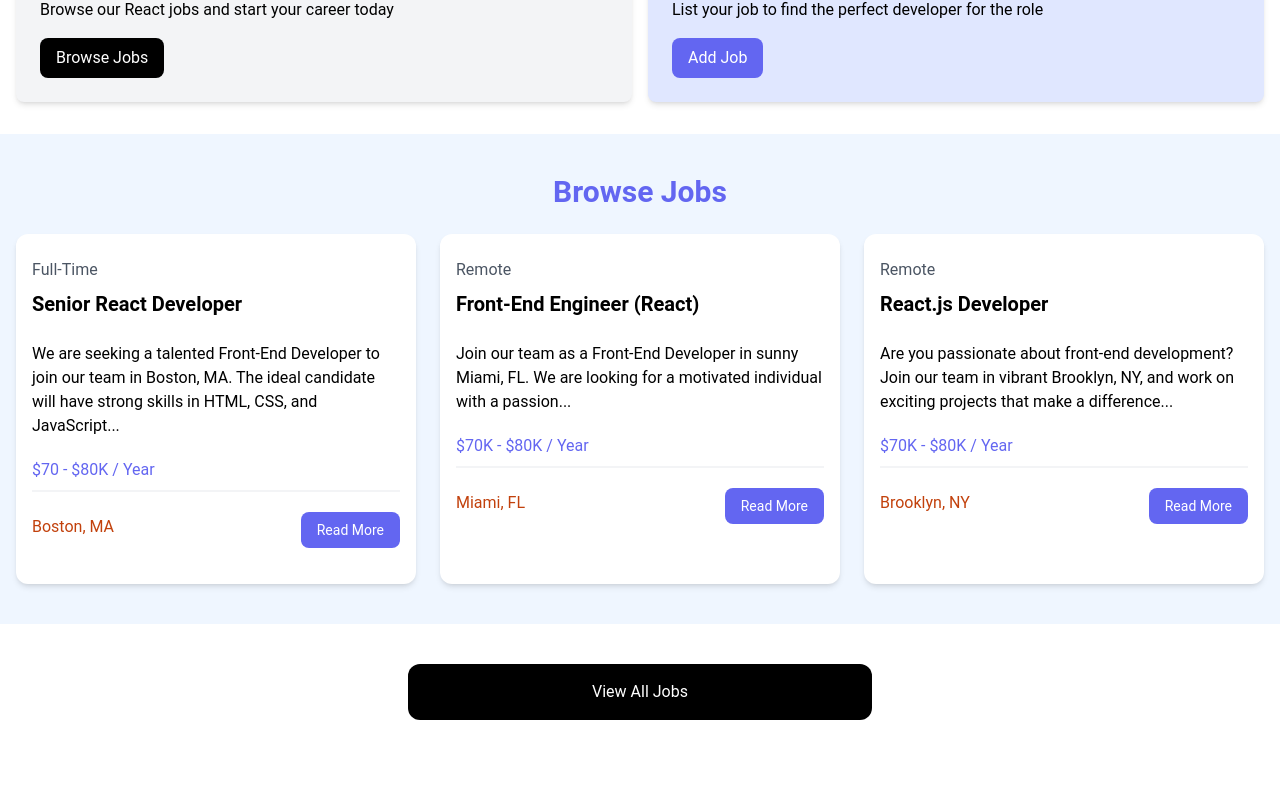
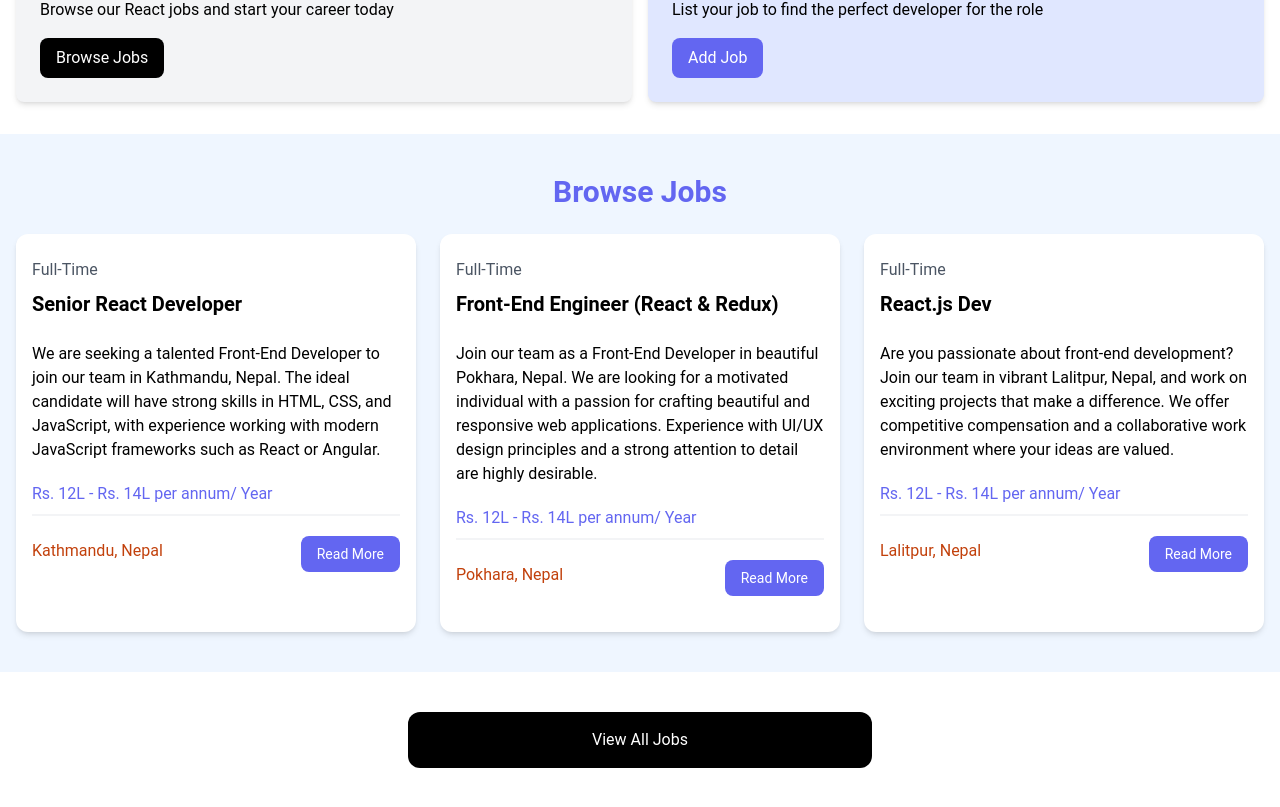
Before and after one commit to salindhakal/Job-Peek, a React (Vite) app: page / in a window 1280 px wide. Shown: the part 475-1282 px from the top of the page. Before the commit the page ends 1235 px from the top, so only its background shows below. Built offline with nearby package versions, Linux system fonts and the light colour scheme.

Commit message:
finalized components

```diff
--- a/src/App.jsx
+++ b/src/App.jsx
@@ -2,6 +2,7 @@
 import Hero from "./Components/Hero";
 import Homecards from "./Components/Homecards";
 import JobListings from "./Components/JobListings";
+import ViewAllJobs from "./Components/ViewAllJobs";
 
 const App = () => {
   return (
@@ -14,15 +15,7 @@
       />
       <Homecards />
       <JobListings />
-
-      <section className="m-auto max-w-lg my-10 px-6">
-        <a
-          href="jobs.html"
-          className="block bg-black text-white text-center py-4 px-6 rounded-xl hover:bg-gray-700"
-        >
-          View All Jobs
-        </a>
-      </section>
+      <ViewAllJobs />
     </>
   );
 };
--- /dev/null
+++ b/src/Components/JobListing.jsx
@@ -0,0 +1,33 @@
+const JobListing = ({ job }) => {
+  return (
+    <div className="bg-white rounded-xl shadow-md relative">
+      <div className="p-4">
+        <div className="mb-6">
+          <div className="text-gray-600 my-2">{job.type}</div>
+          <h3 className="text-xl font-bold">{job.title}</h3>
+        </div>
+
+        <div className="mb-5">{job.description}</div>
+
+        <h3 className="text-indigo-500 mb-2">{job.salary}/ Year</h3>
+
+        <div className="border border-gray-100 mb-5"></div>
+
+        <div className="flex flex-col lg:flex-row justify-between mb-4">
+          <div className="text-orange-700 mb-3">
+            <i className="fa-solid fa-location-dot text-lg"></i>
+            {job.location}
+          </div>
+          <a
+            href={`/job/${job.id}`}
+            className="h-[36px] bg-indigo-500 hover:bg-indigo-600 text-white px-4 py-2 rounded-lg text-center text-sm"
+          >
+            Read More
+          </a>
+        </div>
+      </div>
+    </div>
+  );
+};
+
+export default JobListing;
--- a/src/Components/JobListings.jsx
+++ b/src/Components/JobListings.jsx
@@ -1,5 +1,7 @@
 import jobs from "../jobs.json";
+import JobListing from "./JobListing";
 
+const recentJobs = jobs.slice(0, 3);
 const JobListings = () => {
   return (
     <section className="bg-blue-50 px-4 py-10">
@@ -8,103 +10,9 @@
           Browse Jobs
         </h2>
         <div className="grid grid-cols-1 md:grid-cols-3 gap-6">
-          {/* <!-- Job Listing 1 --> */}
-          <div className="bg-white rounded-xl shadow-md relative">
-            <div className="p-4">
-              <div className="mb-6">
-                <div className="text-gray-600 my-2">Full-Time</div>
-                <h3 className="text-xl font-bold">Senior React Developer</h3>
-              </div>
-
-              <div className="mb-5">
-                We are seeking a talented Front-End Developer to join our team
-                in Boston, MA. The ideal candidate will have strong skills in
-                HTML, CSS, and JavaScript...
-              </div>
-
-              <h3 className="text-indigo-500 mb-2">$70 - $80K / Year</h3>
-
-              <div className="border border-gray-100 mb-5"></div>
-
-              <div className="flex flex-col lg:flex-row justify-between mb-4">
-                <div className="text-orange-700 mb-3">
-                  <i className="fa-solid fa-location-dot text-lg"></i>
-                  Boston, MA
-                </div>
-                <a
-                  href="job.html"
-                  className="h-[36px] bg-indigo-500 hover:bg-indigo-600 text-white px-4 py-2 rounded-lg text-center text-sm"
-                >
-                  Read More
-                </a>
-              </div>
-            </div>
-          </div>
-          {/* <!-- Job Listing 2 --> */}
-          <div className="bg-white rounded-xl shadow-md relative">
-            <div className="p-4">
-              <div className="mb-6">
-                <div className="text-gray-600 my-2">Remote</div>
-                <h3 className="text-xl font-bold">
-                  Front-End Engineer (React)
-                </h3>
-              </div>
-
-              <div className="mb-5">
-                Join our team as a Front-End Developer in sunny Miami, FL. We
-                are looking for a motivated individual with a passion...
-              </div>
-
-              <h3 className="text-indigo-500 mb-2">$70K - $80K / Year</h3>
-
-              <div className="border border-gray-100 mb-5"></div>
-
-              <div className="flex flex-col lg:flex-row justify-between mb-4">
-                <div className="text-orange-700 mb-3">
-                  <i className="fa-solid fa-location-dot text-lg"></i>
-                  Miami, FL
-                </div>
-                <a
-                  href="job.html"
-                  className="h-[36px] bg-indigo-500 hover:bg-indigo-600 text-white px-4 py-2 rounded-lg text-center text-sm"
-                >
-                  Read More
-                </a>
-              </div>
-            </div>
-          </div>
-          {/* <!-- Job Listing 3 --> */}
-          <div className="bg-white rounded-xl shadow-md relative">
-            <div className="p-4">
-              <div className="mb-6">
-                <div className="text-gray-600 my-2">Remote</div>
-                <h3 className="text-xl font-bold">React.js Developer</h3>
-              </div>
-
-              <div className="mb-5">
-                Are you passionate about front-end development? Join our team in
-                vibrant Brooklyn, NY, and work on exciting projects that make a
-                difference...
-              </div>
-
-              <h3 className="text-indigo-500 mb-2">$70K - $80K / Year</h3>
-
-              <div className="border border-gray-100 mb-5"></div>
-
-              <div className="flex flex-col lg:flex-row justify-between mb-4">
-                <div className="text-orange-700 mb-3">
-                  <i className="fa-solid fa-location-dot text-lg"></i>
-                  Brooklyn, NY
-                </div>
-                <a
-                  href="job.html"
-                  className="h-[36px] bg-indigo-500 hover:bg-indigo-600 text-white px-4 py-2 rounded-lg text-center text-sm"
-                >
-                  Read More
-                </a>
-              </div>
-            </div>
-          </div>
+          {recentJobs.map((job) => (
+            <JobListing key={job.id} job={job} />
+          ))}
         </div>
       </div>
     </section>
--- /dev/null
+++ b/src/Components/ViewAllJobs.jsx
@@ -0,0 +1,14 @@
+const ViewAllJobs = () => {
+  return (
+    <section className="m-auto max-w-lg my-10 px-6">
+      <a
+        href="/jobs"
+        className="block bg-black text-white text-center py-4 px-6 rounded-xl hover:bg-gray-700"
+      >
+        View All Jobs
+      </a>
+    </section>
+  );
+};
+
+export default ViewAllJobs;
--- a/src/jobs.json
+++ b/src/jobs.json
@@ -3,84 +3,84 @@
     "id": "1",
     "title": "Senior React Developer",
     "type": "Full-Time",
-    "description": "We are seeking a talented Front-End Developer to join our team in Boston, MA. The ideal candidate will have strong skills in HTML, CSS, and JavaScript, with experience working with modern JavaScript frameworks such as React or Angular.",
-    "location": "Boston, MA",
-    "salary": "$70K - $80K",
+    "description": "We are seeking a talented Front-End Developer to join our team in Kathmandu, Nepal. The ideal candidate will have strong skills in HTML, CSS, and JavaScript, with experience working with modern JavaScript frameworks such as React or Angular.",
+    "location": "Kathmandu, Nepal",
+    "salary": "Rs. 12L - Rs. 14L per annum",
     "company": {
-      "name": "NewTek Solutions",
-      "description": "NewTek Solutions is a leading technology company specializing in web development and digital solutions. We pride ourselves on delivering high-quality products and services to our clients while fostering a collaborative and innovative work environment.",
-      "contactEmail": "contact@teksolutions.com",
-      "contactPhone": "555-555-5555"
+      "name": "TechNep Solutions",
+      "description": "TechNep Solutions is a leading technology company specializing in web development and digital solutions. We pride ourselves on delivering high-quality products and services to our clients while fostering a collaborative and innovative work environment.",
+      "contactEmail": "contact@technepsolutions.com",
+      "contactPhone": "01-5555555"
     }
   },
   {
     "id": "2",
     "title": "Front-End Engineer (React & Redux)",
     "type": "Full-Time",
-    "location": "Miami, FL",
-    "description": "Join our team as a Front-End Developer in sunny Miami, FL. We are looking for a motivated individual with a passion for crafting beautiful and responsive web applications. Experience with UI/UX design principles and a strong attention to detail are highly desirable.",
-    "salary": "$70K - $80K",
+    "location": "Pokhara, Nepal",
+    "description": "Join our team as a Front-End Developer in beautiful Pokhara, Nepal. We are looking for a motivated individual with a passion for crafting beautiful and responsive web applications. Experience with UI/UX design principles and a strong attention to detail are highly desirable.",
+    "salary": "Rs. 12L - Rs. 14L per annum",
     "company": {
-      "name": "Veneer Solutions",
-      "description": "Veneer Solutions is a creative agency specializing in digital design and development. Our team is dedicated to pushing the boundaries of creativity and innovation to deliver exceptional results for our clients.",
-      "contactEmail": "contact@loremipsum.com",
-      "contactPhone": "555-555-5555"
+      "name": "Vibrant Solutions",
+      "description": "Vibrant Solutions is a creative agency specializing in digital design and development. Our team is dedicated to pushing the boundaries of creativity and innovation to deliver exceptional results for our clients.",
+      "contactEmail": "contact@vibrantsolutions.com",
+      "contactPhone": "061-555555"
     }
   },
   {
     "id": "3",
     "title": "React.js Dev",
     "type": "Full-Time",
-    "location": "Brooklyn, NY",
-    "description": "Are you passionate about front-end development? Join our team in vibrant Brooklyn, NY, and work on exciting projects that make a difference. We offer competitive compensation and a collaborative work environment where your ideas are valued.",
-    "salary": "$70K - $80K",
+    "location": "Lalitpur, Nepal",
+    "description": "Are you passionate about front-end development? Join our team in vibrant Lalitpur, Nepal, and work on exciting projects that make a difference. We offer competitive compensation and a collaborative work environment where your ideas are valued.",
+    "salary": "Rs. 12L - Rs. 14L per annum",
     "company": {
-      "name": "Dolor Cloud",
-      "description": "Dolor Cloud is a leading technology company specializing in digital solutions for businesses of all sizes. With a focus on innovation and customer satisfaction, we are committed to delivering cutting-edge products and services.",
-      "contactEmail": "contact@dolorsitamet.com",
-      "contactPhone": "555-555-5555"
+      "name": "NepCloud Solutions",
+      "description": "NepCloud Solutions is a leading technology company specializing in digital solutions for businesses of all sizes. With a focus on innovation and customer satisfaction, we are committed to delivering cutting-edge products and services.",
+      "contactEmail": "contact@nepcloud.com",
+      "contactPhone": "01-5555556"
     }
   },
   {
     "id": "4",
     "title": "React Front-End Developer",
     "type": "Part-Time",
-    "description": "Join our team as a Part-Time Front-End Developer in beautiful Pheonix, AZ. We are looking for a self-motivated individual with a passion for creating engaging user experiences. This position offers flexible hours and the opportunity to work remotely.",
-    "location": "Pheonix, AZ",
-    "salary": "$60K - $70K",
+    "description": "Join our team as a Part-Time Front-End Developer in beautiful Chitwan, Nepal. We are looking for a self-motivated individual with a passion for creating engaging user experiences. This position offers flexible hours and the opportunity to work remotely.",
+    "location": "Chitwan, Nepal",
+    "salary": "Rs. 10L - Rs. 12L per annum",
     "company": {
-      "name": "Alpha Elite",
-      "description": "Alpha Elite is a dynamic startup specializing in digital marketing and web development. We are committed to fostering a diverse and inclusive workplace where creativity and innovation thrive.",
-      "contactEmail": "contact@adipisicingelit.com",
-      "contactPhone": "555-555-5555"
+      "name": "Alpha Digital",
+      "description": "Alpha Digital is a dynamic startup specializing in digital marketing and web development. We are committed to fostering a diverse and inclusive workplace where creativity and innovation thrive.",
+      "contactEmail": "contact@alphadigital.com",
+      "contactPhone": "056-555555"
     }
   },
   {
     "id": "5",
     "title": "Full Stack React Developer",
     "type": "Full-Time",
-    "description": "Exciting opportunity for a Full-Time Front-End Developer in bustling Atlanta, GA. We are seeking a talented individual with a passion for building elegant and scalable web applications. Join our team and make an impact!",
-    "location": "Atlanta, GA",
-    "salary": "$90K - $100K",
+    "description": "Exciting opportunity for a Full-Time Front-End Developer in bustling Biratnagar, Nepal. We are seeking a talented individual with a passion for building elegant and scalable web applications. Join our team and make an impact!",
+    "location": "Biratnagar, Nepal",
+    "salary": "Rs. 15L - Rs. 18L per annum",
     "company": {
-      "name": "Browning Technologies",
-      "description": "Browning Technologies is a rapidly growing technology company specializing in e-commerce solutions. We offer a dynamic and collaborative work environment where employees are encouraged to think creatively and innovate.",
-      "contactEmail": "contact@consecteturadipisicing.com",
-      "contactPhone": "555-555-5555"
+      "name": "Browning Technologies Nepal",
+      "description": "Browning Technologies Nepal is a rapidly growing technology company specializing in e-commerce solutions. We offer a dynamic and collaborative work environment where employees are encouraged to think creatively and innovate.",
+      "contactEmail": "contact@browningtech.com",
+      "contactPhone": "021-555555"
     }
   },
   {
     "id": "6",
     "title": "React Native Developer",
     "type": "Full-Time",
-    "description": "Join our team as a Front-End Developer in beautiful Portland, OR. We are looking for a skilled and enthusiastic individual to help us create innovative web solutions. Competitive salary and great benefits package available.",
-    "location": "Portland, OR",
-    "salary": "$100K - $110K",
+    "description": "Join our team as a Front-End Developer in beautiful Pokhara, Nepal. We are looking for a skilled and enthusiastic individual to help us create innovative web solutions. Competitive salary and great benefits package available.",
+    "location": "Pokhara, Nepal",
+    "salary": "Rs. 16L - Rs. 20L per annum",
     "company": {
-      "name": "Port Solutions INC",
-      "description": "Port Solutions is a leading technology company specializing in software development and digital marketing. We are committed to providing our clients with cutting-edge solutions and our employees with a supportive and rewarding work environment.",
-      "contactEmail": "contact@ipsumlorem.com",
-      "contactPhone": "555-555-5555"
+      "name": "Port Digital Nepal",
+      "description": "Port Digital Nepal is a leading technology company specializing in software development and digital marketing. We are committed to providing our clients with cutting-edge solutions and our employees with a supportive and rewarding work environment.",
+      "contactEmail": "contact@portdigital.com",
+      "contactPhone": "061-555556"
     }
   }
 ]
```
